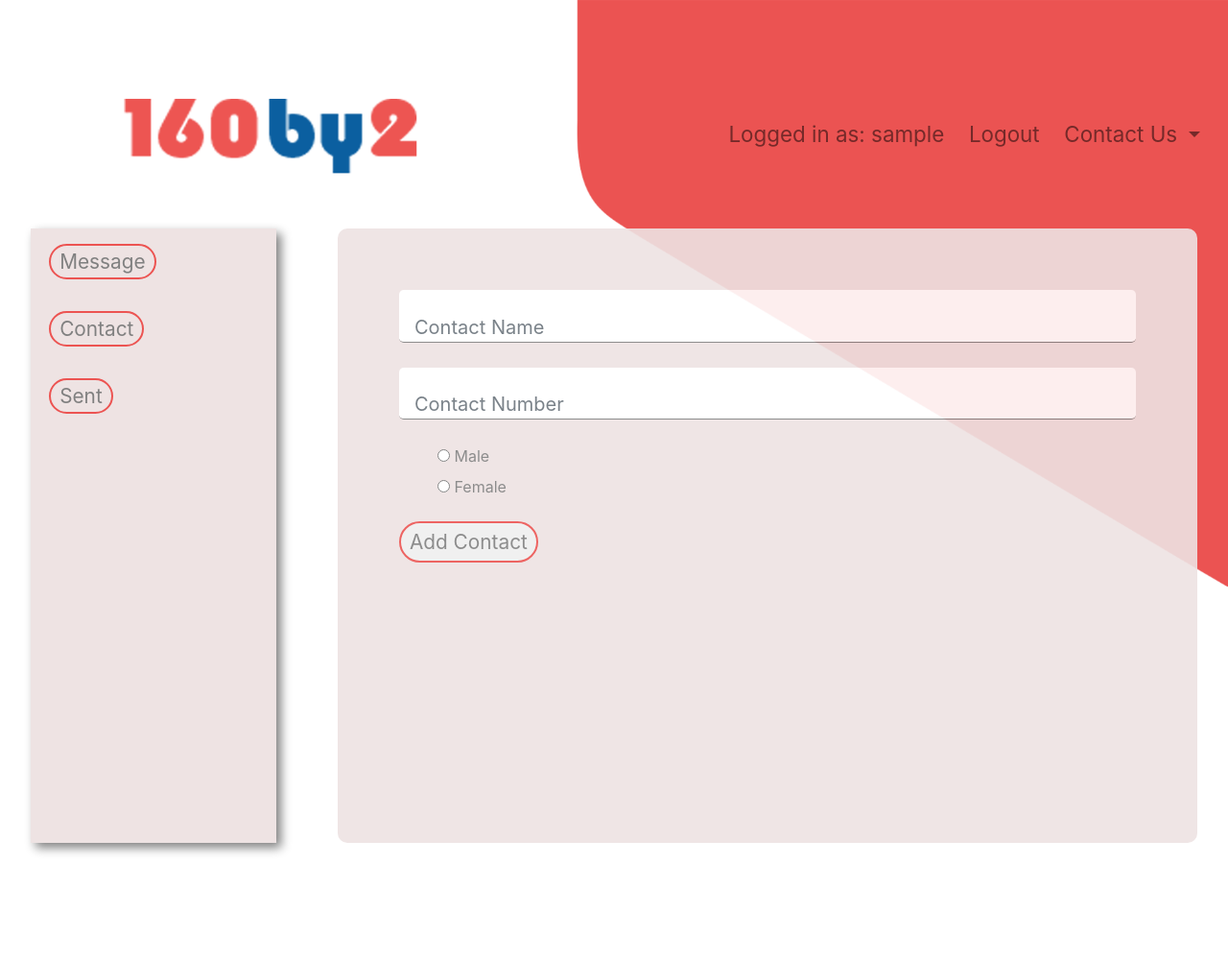
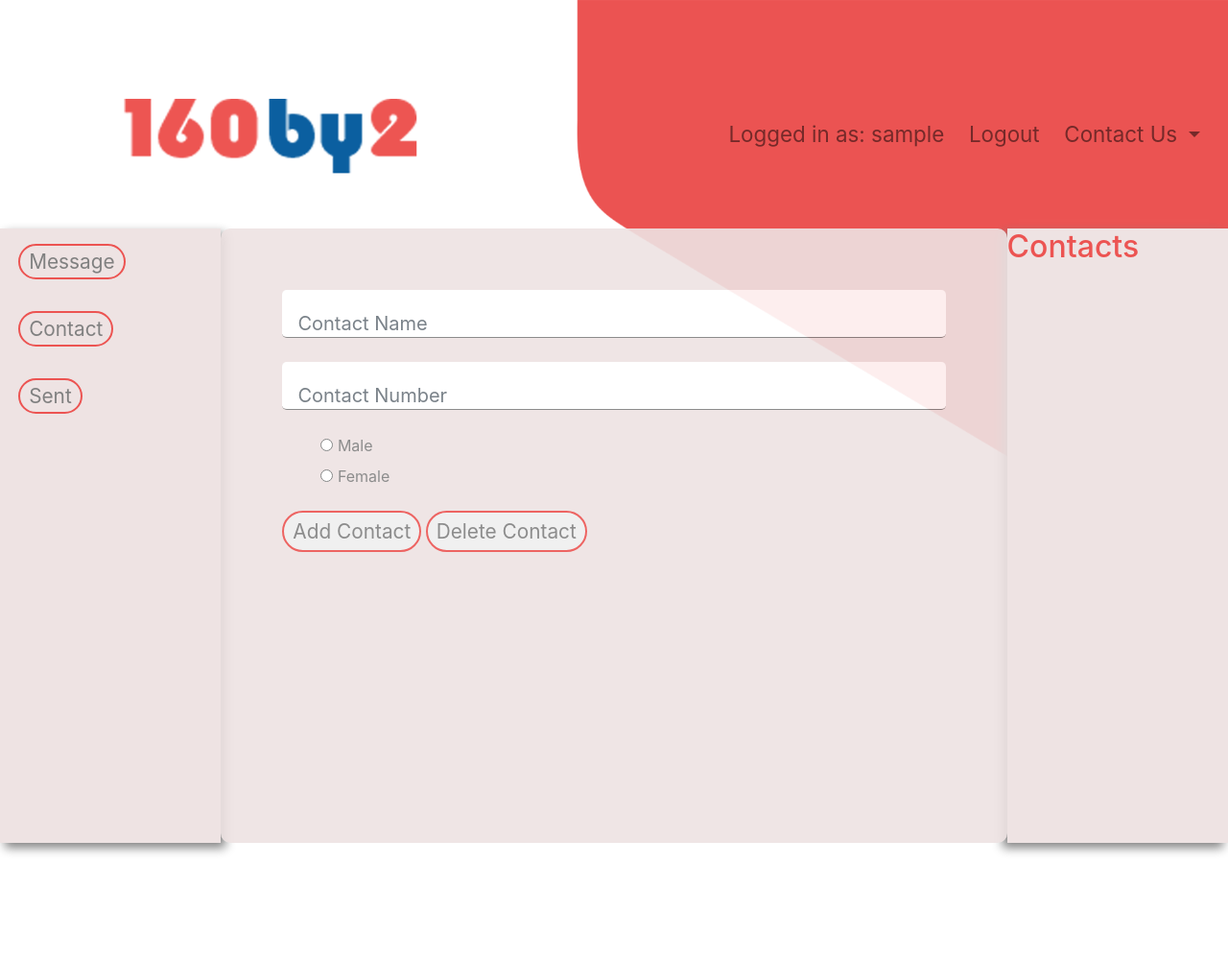
Before and after one commit to sreebhargava143/160by2clone, a Flask app: page /contact in a window 1280 px wide. Shown: the whole page at 96% size. Run offline with Flask 2, Linux system fonts and the light colour scheme; the visitor is signed in with stand-in values (Sample User, id 1); data comes from the database, SQL or seed files in the repository; both versions use the stored data as it was after the commit; data that the repository does not hold is empty; some libraries are stand-ins or nearby versions.

Commit message:
add feature delete contact

```diff
--- a/config.py
+++ b/config.py
@@ -16,5 +16,5 @@
     SENDER_ID = "160by2"
     MESSAGE_URL = os.environ.get('MESSAGE_URL')
     ELASTICSEARCH_URL = os.environ.get('ELASTICSEARCH_URL')
-    MESSAGES_PER_PAGE = 5
+    MESSAGES_PER_PAGE = 4
     LOG_TO_STDOUT = os.environ.get('LOG_TO_STDOUT')
--- a/project/contacts/forms.py
+++ b/project/contacts/forms.py
@@ -2,15 +2,20 @@
 from flask_login import current_user
 from wtforms import StringField, RadioField, SubmitField
 from project.models import Contact
-from wtforms.validators import DataRequired, Length
+from wtforms.validators import DataRequired, Length, ValidationError
+from flask import request
 
 class ContactForm(FlaskForm):
     contact_name = StringField("Contact Name", validators=[DataRequired()])
     contact_no = StringField("Enter Mobile No", validators=[DataRequired(), Length(min=10, max=10)])
-    gender = RadioField('Gender', choices=[('male','Male'),('female','Female')])
+    gender = RadioField('Gender', choices=[('male','Male'),('female','Female')], validators=[DataRequired()])
     add_contact = SubmitField("Add Contact")
+    delete_contact = SubmitField("Delete Contact")
 
     def validate_contact_no(self, contact_no):
-        number = Contact.query.filter_by(contact_no=contact_no.data, owner_id=current_user.id).first()
-        if number:
-            raise ValidationError("Mobile number already added to contacts list")
+
+        print(request.form.get)
+        if request.form.get('add_contact'):
+            number = Contact.query.filter_by(contact_no=contact_no.data, owner_id=current_user.id).first()
+            if number:
+                raise ValidationError("Mobile number already added to contacts list")
--- a/project/contacts/routes.py
+++ b/project/contacts/routes.py
@@ -3,6 +3,7 @@
 from flask_login import current_user, login_required
 from project.contacts.forms import ContactForm
 from project.models import Contact
+from sqlalchemy import and_
 
 from flask import Blueprint
 
@@ -12,6 +13,7 @@
 @contacts.route('/contact', methods=["GET", "POST"])
 @login_required
 def contact():
+    contacts = Contact.query.filter_by(owner_id=current_user.id).all()
     form = ContactForm()
     if form.validate_on_submit():
         contact = Contact(contact_name=form.contact_name.data, contact_no=form.contact_no.data, owner=current_user, gender=form.gender.data)
@@ -19,4 +21,29 @@
         db.session.commit()
         flash("contact added", "success")
         return redirect(url_for('contacts.contact'))
-    return render_template("contact.html", form=form)
+    return render_template("contact.html", form=form, contacts=contacts, title='contact')
+
+@contacts.route('/delete_contact', methods=["GET", "POST"])
+@login_required
+def delete_contact():
+    contacts = Contact.query.filter_by(owner_id=current_user.id).all()
+    form = ContactForm()
+    if form.validate_on_submit():
+        print("Entered delete")
+        contact = Contact.query.filter(and_(Contact.contact_no==form.contact_no.data, Contact.owner==current_user)).first()
+        print(contact)
+        db.session.delete(contact)
+        db.session.commit()
+        flash("contact deleted", "danger")
+    return render_template("contact.html", form=form, contacts=contacts)
+
+@contacts.route('/delete_selected/<string:contact_no>', methods=["GET", "POST"])
+@login_required
+def delete_selected(contact_no):
+    contacts = Contact.query.filter_by(owner_id=current_user.id).all()
+    contact = Contact.query.filter(and_(Contact.owner==current_user, Contact.contact_no==contact_no)).first()
+    form = ContactForm()
+    form.contact_no.data = contact_no
+    form.contact_name.data = contact.contact_name
+    form.gender.data = contact.gender
+    return render_template("contact.html", title="delete_contact", form=form, contacts=contacts)
--- a/project/messages/forms.py
+++ b/project/messages/forms.py
@@ -1,12 +1,22 @@
 from flask_wtf import FlaskForm
 from wtforms import StringField, TextAreaField, SubmitField
-from wtforms.validators import DataRequired, Length
+from wtforms.validators import DataRequired, Length, ValidationError
 from flask import request
+from project. models import Contact
+from sqlalchemy import and_
+from flask_login import current_user
+
 
 class MessageForm(FlaskForm):
     recipient_no = StringField("Receiver's Phone Number", validators=[DataRequired(), Length(min=10, max=10)])
     message = TextAreaField('Content', validators=[DataRequired(), Length(max=150)])
     send = SubmitField('Send')
+
+    def validate_recipient_no(self, recipient_no):
+        recipient = Contact.query.filter(and_(Contact.owner == current_user, Contact.contact_no == recipient_no.data)).first()
+        print ("#"*20,recipient,"#"*20)
+        if recipient is None:
+            raise ValidationError("Add the recipient to contacts to send messages for security reasons")
 
 class SearchForm(FlaskForm):
     q = StringField('Search', validators=[DataRequired()])
--- a/project/messages/message.py
+++ b/project/messages/message.py
@@ -1,29 +1,19 @@
 import requests
 import json
-from project import app
+from flask import current_app
 
 URL = 'https://www.160by2.com/api/v1/sendCampaign'
 
 # get request
 def send_message(recipient_no, message):
   req_params = {
-  'apikey':app.config["MESSAGE_API_KEY"],
-  'secret':app.config["MESSAGE_SECRET_KEY"],
-  'usetype':app.config["MESSAGE_USE_TYPE"],
+  'apikey':current_app.config["MESSAGE_API_KEY"],
+  'secret':current_app.config["MESSAGE_SECRET_KEY"],
+  'usetype':current_app.config["MESSAGE_USE_TYPE"],
   'phone': recipient_no,
   'message':message,
-  'senderid':app.config["SENDER_ID"]
+  'senderid':current_app.config["SENDER_ID"]
   }
-  req_url = app.config["MESSAGE_URL"]
+  req_url = current_app.config["MESSAGE_URL"]
   print(req_params, req_url)
   return requests.post(req_url, req_params)
-
-# get response
-# response = sendPostRequest(URL, 'provided-api-key', 'provided-secret', 'prod/stage', 'valid-to-mobile', 'active-sender-id', 'message-text' )
-# """
-#   Note:-
-#     you must provide apikey, secretkey, usetype, mobile, senderid and message values
-#     and then requst to api
-# """
-# print response if you want
-# print (response.text)
--- a/project/messages/routes.py
+++ b/project/messages/routes.py
@@ -18,17 +18,17 @@
     contacts = Contact.query.filter_by(owner_id=current_user.id).all()
     form = MessageForm()
     if form.validate_on_submit():
-        response = send_message(form.recipient_no.data, form.message.data)
-        print(response.text)
-        print(type(response.text))
-        print(response.status_code, type(response.status_code))
-        print(response.json())
-        if response.status_code == 200:
-            recipient = Contact.query.filter(and_(Contact.contact_no==form.recipient_no.data, Contact.owner==current_user)).first()
-            message = Message(message_body=form.message.data, sender=current_user, recipient=recipient)
-            db.session.add(message)
-            db.session.commit()
-            flash("message sent", "success")
+        # response = send_message(form.recipient_no.data, form.message.data)
+        # print(response.text)
+        # print(type(response.text))
+        # print(response.status_code, type(response.status_code))
+        # print(response.json())
+        # if response.status_code == 200:
+        recipient = Contact.query.filter(and_(Contact.contact_no==form.recipient_no.data, Contact.owner==current_user)).first()
+        message = Message(message_body=form.message.data, sender=current_user, recipient=recipient)
+        db.session.add(message)
+        db.session.commit()
+        flash("message sent", "success")
         return redirect(url_for("messages.message", form=form, contacts=contacts))
     return render_template("message.html", form=form, contacts=contacts)
 
@@ -47,7 +47,7 @@
 
     page = request.args.get('page', 1, type=int)
 
-    sent_messages_list = Message.query.filter_by(sender=current_user).order_by(Message.timestamp.desc()).paginate(page=page, per_page=5)
+    sent_messages_list = Message.query.filter_by(sender=current_user).order_by(Message.timestamp.desc()).paginate(page=page, per_page=current_app.config['MESSAGES_PER_PAGE'])
 
     next_url = url_for("messages.sent_messages", page=sent_messages_list.next_num) if sent_messages_list.has_next else None
 
@@ -63,8 +63,7 @@
 
 
     recipient = Contact.query.filter_by(contact_no=recipient_no).first()
-    print(recipient, "*#"*20, recipient_no)
-    sent_messages_list = Message.query.filter(and_(Message.sender==current_user, Message.recipient==recipient)).order_by(Message.timestamp.desc()).paginate(page=page, per_page=5)
+    sent_messages_list = Message.query.filter(and_(Message.sender==current_user, Message.recipient==recipient)).order_by(Message.timestamp.desc()).paginate(page=page, per_page=current_app.config['MESSAGES_PER_PAGE'])
 
     next_url = url_for("messages.sent_messages", page=sent_messages_list.next_num) if sent_messages_list.has_next else None
 
--- a/project/models.py
+++ b/project/models.py
@@ -1,8 +1,9 @@
 from datetime import datetime
-from project import app, db, login_manager
+from project import db, login_manager
 from flask_login import UserMixin
 from itsdangerous import TimedJSONWebSignatureSerializer as Serializer
 from project.search import add_to_index, remove_from_index, query_index
+from flask import current_app
 
 
 class SearchableMixin(object):
@@ -65,12 +66,12 @@
         return int(self.id)
 
     def get_reset_token(self, expires_sec=1800):
-        s = Serializer(app.config['SECRET_KEY'], expires_sec)
+        s = Serializer(current_app.config['SECRET_KEY'], expires_sec)
         return s.dumps({'id': self.id}).decode('utf-8')
 
     @staticmethod
     def verify_reset_token(token):
-        s = Serializer(app.config['SECRET_KEY'])
+        s = Serializer(current_app.config['SECRET_KEY'])
         try:
             id = s.loads(token)['id']
         except:
--- a/project/static/styles.css
+++ b/project/static/styles.css
@@ -200,6 +200,9 @@
     background-color: floralwhite;
     font-weight: 600;
 }
+.sent-message-container {
+    padding: 0 2rem;
+}
 /*
 
 p{
--- a/project/templates/contact.html
+++ b/project/templates/contact.html
@@ -18,12 +18,25 @@
         </div class="form-field">
         <div>
             {{form.gender(class="gender")}}
+            {%for error in form.gender.errors%}
+                <div class="error-feedback"><span>{{error}}</span></div>
+            {%endfor%}
         </div>
 
-        {{form.add_contact(class="styled-button site-theme-color")}}
+        {{form.add_contact(class="styled-button site-theme-color", formaction=url_for('contacts.contact'))}}
+
+        {{form.delete_contact(class="styled-button site-theme-color", formaction=url_for('contacts.delete_contact'))}}
 
     </form>
 </div>
+<aside class="contacts-aside">
+    <h2>Contacts</h2>
+    {%for contact in contacts%}
+    <ul>
+        <li><a class="styled-button" href="{{url_for('contacts.delete_selected', contact_no=contact.contact_no)}}">{{contact.contact_name}} : {{contact.contact_no}}</a></li>
+    </ul>
+    {%endfor%}
+</aside>
 
 <!-- <form action="" method="POST" novalidate>
     {{form.hidden_tag()}}
--- a/project/templates/sent.html
+++ b/project/templates/sent.html
@@ -10,7 +10,7 @@
         </div>
     </form>
     {% endif %}
-    <ul>
+    <ul class="sent-message-container">
         {%for sent_message in sent_messages%}
         <li class="sent-message">
             <span>
@@ -39,10 +39,10 @@
     </div>
 </section>
 <aside class="contacts-aside">
-    <h2>Contacts</h2>
+    <h1>Contacts</h1>
     {%for contact in contacts%}
     <ul>
-        <li><a href="{{url_for('messages.sent_messages_of', recipient_no=contact.contact_no)}}">{{contact.contact_name}} : {{contact.contact_no}}</a></li>
+        <li><a class="styled-button" href="{{url_for('messages.sent_messages_of', recipient_no=contact.contact_no)}}">{{contact.contact_name}} : {{contact.contact_no}}</a></li>
     </ul>
     {%endfor%}
 </aside>
--- a/run.py
+++ b/run.py
@@ -1,6 +1,9 @@
-from project import app
+from project import create_app
 from project import db
 from project.models import User, Message, Contact
+
+app = create_app()
+
 
 @app.shell_context_processor
 def make_shell_context():
```
Also changed, not shown: project/__init__.py (+28 -19 lines), 160by2db.db.
